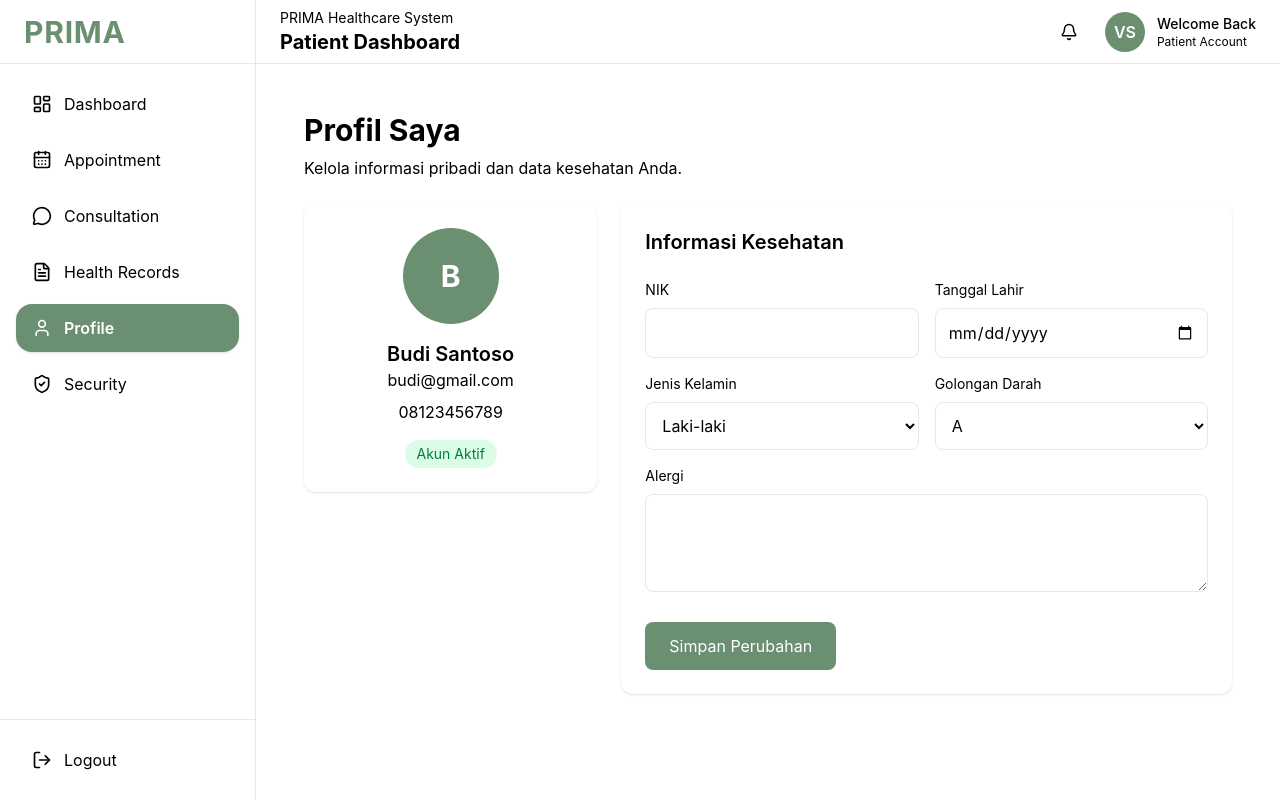
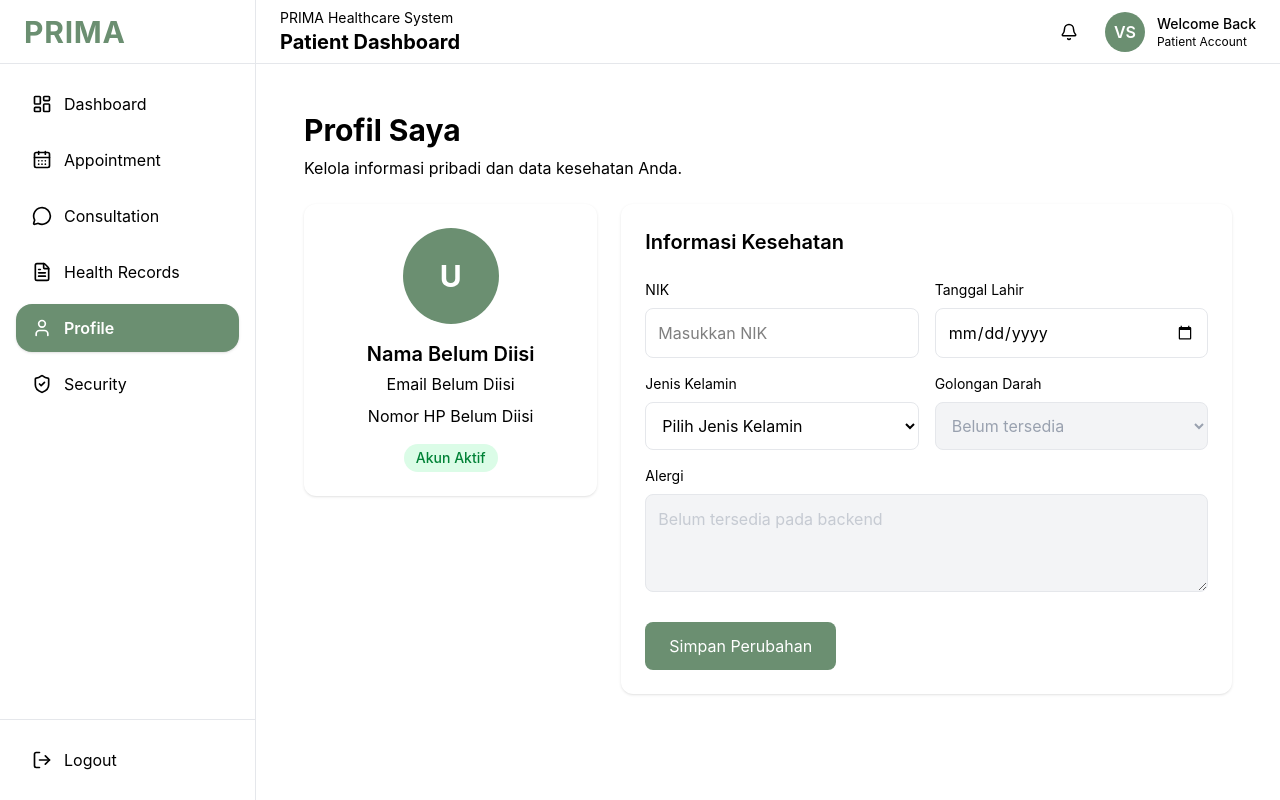
Before and after one commit to Izzulgtg/PRIMA, a React (Vite) app in the folder Frontend/: page /patient/profile in a window 1280 px wide. Built offline with nearby package versions, Linux system fonts and the light colour scheme; no server answers.

Commit message:
update api pasient

```diff
--- a/Frontend/src/components/patient/profile/Health-Info-Form.jsx
+++ b/Frontend/src/components/patient/profile/Health-Info-Form.jsx
@@ -1,4 +1,84 @@
-const HealthInfoForm = () => {
+import { useEffect, useState } from "react";
+import { updateProfile } from "@/services/patient/profile-service";
+
+const HealthInfoForm = ({ profile, setProfile }) => {
+  const [formData, setFormData] = useState({
+    nik: "",
+    tanggal_lahir: "",
+    jenis_kelamin: "",
+  });
+
+  const [isSaving, setIsSaving] = useState(false);
+
+  useEffect(() => {
+    if (!profile) return;
+
+    setFormData({
+      nik: profile.nik || "",
+      tanggal_lahir: profile.tanggal_lahir || "",
+      jenis_kelamin: profile.jenis_kelamin || "",
+    });
+  }, [profile]);
+
+  const handleChange = (field, value) => {
+    setFormData((prev) => ({
+      ...prev,
+      [field]: value,
+    }));
+  };
+
+  const handleSubmit = async () => {
+    if (
+      formData.nik &&
+      (formData.nik.length !== 16 ||
+        isNaN(formData.nik))
+    ) {
+      alert("NIK harus terdiri dari 16 digit angka");
+      return;
+    }
+
+    if (!formData.jenis_kelamin) {
+      alert("Pilih jenis kelamin terlebih dahulu");
+      return;
+    }
+
+    try {
+      setIsSaving(true);
+
+      const response = await updateProfile({
+        nama_lengkap: profile.nama_lengkap,
+        nomor_hp: profile.nomor_hp,
+        nik: formData.nik,
+        tanggal_lahir: formData.tanggal_lahir,
+        jenis_kelamin: formData.jenis_kelamin,
+      });
+
+      setProfile((prev) => ({
+        ...prev,
+        ...formData,
+      }));
+
+      console.log(
+        "Profil berhasil diperbarui:",
+        response
+      );
+
+      alert("Profil berhasil diperbarui");
+    } catch (error) {
+      console.error(
+        "Gagal memperbarui profil:",
+        error
+      );
+
+      alert(
+        error?.response?.data?.message ||
+          "Gagal memperbarui profil"
+      );
+    } finally {
+      setIsSaving(false);
+    }
+  };
+
   return (
     <div className="rounded-xl bg-prima-card p-6 shadow-sm">
       <h2 className="mb-6 text-xl font-semibold text-prima-text">
@@ -6,6 +86,7 @@ const HealthInfoForm = () => {
       </h2>
 
       <div className="grid gap-4 md:grid-cols-2">
+        {/* NIK */}
         <div>
           <label className="mb-2 block text-sm text-prima-muted">
             NIK
@@ -13,10 +94,16 @@ const HealthInfoForm = () => {
 
           <input
             type="text"
-            className="w-full rounded-lg border border-gray-200 p-3"
+            value={formData.nik}
+            onChange={(e) =>
+              handleChange("nik", e.target.value)
+            }
+            placeholder="Masukkan NIK"
+            className="w-full rounded-lg border border-gray-200 p-3 focus:border-prima-green focus:outline-none"
           />
         </div>
 
+        {/* Tanggal Lahir */}
         <div>
           <label className="mb-2 block text-sm text-prima-muted">
             Tanggal Lahir
@@ -24,34 +111,64 @@ const HealthInfoForm = () => {
 
           <input
             type="date"
-            className="w-full rounded-lg border border-gray-200 p-3"
+            value={formData.tanggal_lahir}
+            onChange={(e) =>
+              handleChange(
+                "tanggal_lahir",
+                e.target.value
+              )
+            }
+            className="w-full rounded-lg border border-gray-200 p-3 focus:border-prima-green focus:outline-none"
           />
         </div>
 
+        {/* Jenis Kelamin */}
         <div>
           <label className="mb-2 block text-sm text-prima-muted">
             Jenis Kelamin
           </label>
 
-          <select className="w-full rounded-lg border border-gray-200 p-3">
-            <option>Laki-laki</option>
-            <option>Perempuan</option>
+          <select
+            value={formData.jenis_kelamin}
+            onChange={(e) =>
+              handleChange(
+                "jenis_kelamin",
+                e.target.value
+              )
+            }
+            className="w-full rounded-lg border border-gray-200 p-3 focus:border-prima-green focus:outline-none"
+          >
+            <option value="">
+              Pilih Jenis Kelamin
+            </option>
+
+            <option value="Laki-laki">
+              Laki-laki
+            </option>
+
+            <option value="Perempuan">
+              Perempuan
+            </option>
           </select>
         </div>
 
+        {/* Placeholder Backend Berikutnya */}
         <div>
           <label className="mb-2 block text-sm text-prima-muted">
             Golongan Darah
           </label>
 
-          <select className="w-full rounded-lg border border-gray-200 p-3">
-            <option>A</option>
-            <option>B</option>
-            <option>AB</option>
-            <option>O</option>
+          <select
+            disabled
+            className="w-full rounded-lg border border-gray-200 bg-gray-100 p-3 text-gray-400"
+          >
+            <option>
+              Belum tersedia
+            </option>
           </select>
         </div>
 
+        {/* Placeholder Backend Berikutnya */}
         <div className="md:col-span-2">
           <label className="mb-2 block text-sm text-prima-muted">
             Alergi
@@ -59,13 +176,21 @@ const HealthInfoForm = () => {
 
           <textarea
             rows="3"
-            className="w-full rounded-lg border border-gray-200 p-3"
+            disabled
+            placeholder="Belum tersedia pada backend"
+            className="w-full rounded-lg border border-gray-200 bg-gray-100 p-3 text-gray-400"
           />
         </div>
       </div>
 
-      <button className="mt-6 rounded-lg bg-prima-green px-6 py-3 text-white transition hover:opacity-90">
-        Simpan Perubahan
+      <button
+        onClick={handleSubmit}
+        disabled={isSaving}
+        className="mt-6 rounded-lg bg-prima-green px-6 py-3 text-white transition hover:opacity-90 disabled:cursor-not-allowed disabled:opacity-50"
+      >
+        {isSaving
+          ? "Menyimpan..."
+          : "Simpan Perubahan"}
       </button>
     </div>
   );
--- a/Frontend/src/components/patient/profile/Patient-Profile-Card.jsx
+++ b/Frontend/src/components/patient/profile/Patient-Profile-Card.jsx
@@ -1,26 +1,52 @@
-const PatientProfileCard = () => {
+const PatientProfileCard = ({ profile }) => {
+  const initialName =
+    profile?.nama_lengkap?.charAt(0)?.toUpperCase() || "U";
+
   return (
     <div className="rounded-xl bg-prima-card p-6 shadow-sm">
       <div className="flex flex-col items-center">
+        {/* Avatar */}
         <div className="mb-4 flex h-24 w-24 items-center justify-center rounded-full bg-prima-green text-3xl font-bold text-white">
-          B
+          {initialName}
         </div>
 
-        <h2 className="text-xl font-semibold text-prima-text">
-          Budi Santoso
+        {/* Nama */}
+        <h2 className="text-center text-xl font-semibold text-prima-text">
+          {profile?.nama_lengkap ||
+            "Nama Belum Diisi"}
         </h2>
 
-        <p className="text-prima-muted">
-          budi@gmail.com
+        {/* Email */}
+        <p className="mt-1 text-center text-prima-muted">
+          {profile?.email ||
+            "Email Belum Diisi"}
         </p>
 
-        <p className="mt-2 text-prima-muted">
-          08123456789
+        {/* Nomor HP */}
+        <p className="mt-2 text-center text-prima-muted">
+          {profile?.nomor_hp ||
+            "Nomor HP Belum Diisi"}
         </p>
 
-        <span className="mt-4 rounded-full bg-green-100 px-3 py-1 text-sm text-green-700">
+        {/* Status */}
+        <span className="mt-4 rounded-full bg-green-100 px-3 py-1 text-sm font-medium text-green-700">
           Akun Aktif
         </span>
+
+        {/* Info Tambahan */}
+        {profile?.last_login_at && (
+          <div className="mt-4 text-center">
+            <p className="text-xs text-prima-muted">
+              Login Terakhir
+            </p>
+
+            <p className="text-sm text-prima-text">
+              {new Date(
+                profile.last_login_at
+              ).toLocaleString("id-ID")}
+            </p>
+          </div>
+        )}
       </div>
     </div>
   );
--- a/Frontend/src/pages/patient/profile/profile-page.jsx
+++ b/Frontend/src/pages/patient/profile/profile-page.jsx
@@ -1,7 +1,35 @@
+import { useEffect, useState } from "react";
+import { getProfile } from "@/services/patient/profile-service";
 import PatientProfileCard from '@/components/patient/profile/patient-profile-card';
 import HealthInfoForm from '@/components/patient/profile/health-info-form';
 
 const PatientProfilePage = () => {
+  const [profile, setProfile] = useState(null);
+  const [loading, setLoading] = useState(true);
+
+  useEffect(() => {
+    const fetchProfile = async () => {
+      try {
+        const data = await getProfile();
+        setProfile(data);
+      } catch (error) {
+        console.error("Gagal mengambil profil:", error);
+      } finally {
+        setLoading(false);
+      }
+    };
+
+    fetchProfile();
+  }, []);
+
+  if (loading) {
+    return (
+      <div className="p-6">
+        Memuat profil...
+      </div>
+    );
+  }
+
   return (
     <div className="min-h-screen bg-prima-background p-6">
       {/* Header */}
@@ -18,11 +46,14 @@ const PatientProfilePage = () => {
       {/* Content */}
       <div className="grid gap-6 lg:grid-cols-3">
         <div>
-          <PatientProfileCard />
+          <PatientProfileCard profile={profile} />
         </div>
 
         <div className="lg:col-span-2">
-          <HealthInfoForm />
+          <HealthInfoForm
+            profile={profile}
+            setProfile={setProfile}
+          />
         </div>
       </div>
     </div>
--- a/Frontend/src/routes/AppRouter.jsx
+++ b/Frontend/src/routes/AppRouter.jsx
@@ -7,7 +7,7 @@ import {
 import AdminLayout from "../layouts/admin-layout"
 import PatientLayout from "../layouts/patient-layout"
 
-import PatientDashboardPage from "../pages/patient/dashboard/Dashboard-Page"
+import PatientDashboardPage from "../pages/patient/dashboard/dashboard-page"
 import PatientAppointmentPage from "../pages/patient/appointment/appointment-page"
 import PatientConsultationPage from "../pages/patient/consultation/consultation-page"
 import PatientHealthRecordsPage  from "../pages/patient/health-records/health-records-page"
--- /dev/null
+++ b/Frontend/src/services/api.js
@@ -0,0 +1,23 @@
+import axios from "axios"
+
+const api = axios.create({
+  baseURL: import.meta.env.VITE_API_URL,
+  headers: {
+    "Content-Type": "application/json",
+  },
+})
+
+api.interceptors.request.use(
+  (config) => {
+    const token = localStorage.getItem("token")
+
+    if (token) {
+      config.headers.Authorization = `Bearer ${token}`
+    }
+
+    return config
+  },
+  (error) => Promise.reject(error)
+)
+
+export default api
--- a/Frontend/src/services/patient/profile-service.js
+++ b/Frontend/src/services/patient/profile-service.js
@@ -0,0 +1,20 @@
+import api from "../api"
+
+export const getProfile = async () => {
+  const response = await api.get("/auth/profile")
+  return response.data.data
+}
+
+export const updateProfile = async (profileData) => {
+  const response = await api.put(
+    "/auth/profile",
+    profileData
+  )
+
+  return response.data
+}
+
+export const getCurrentUser = async () => {
+  const response = await api.get("/auth/me")
+  return response.data.user_sekarang
+}
```
